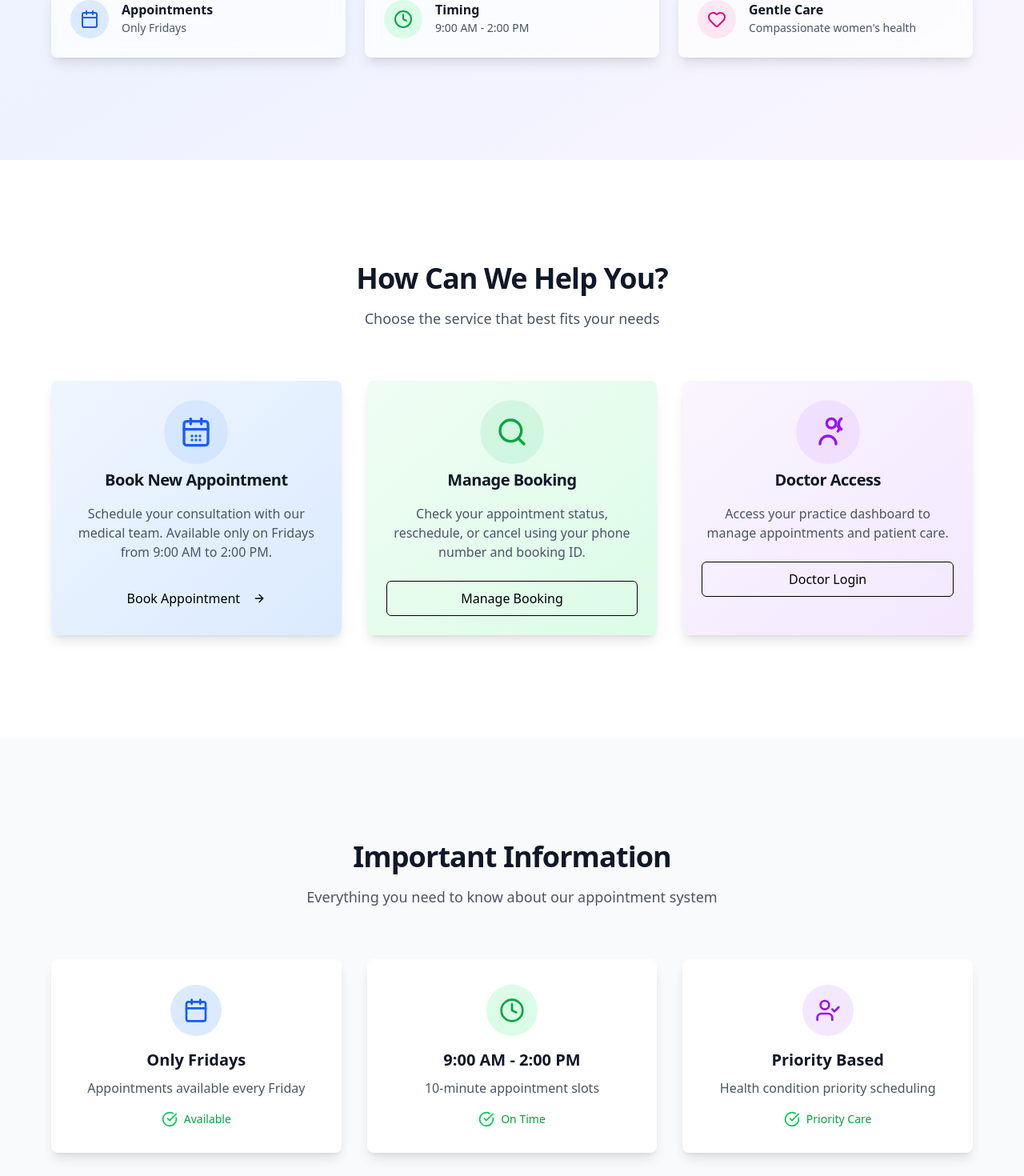
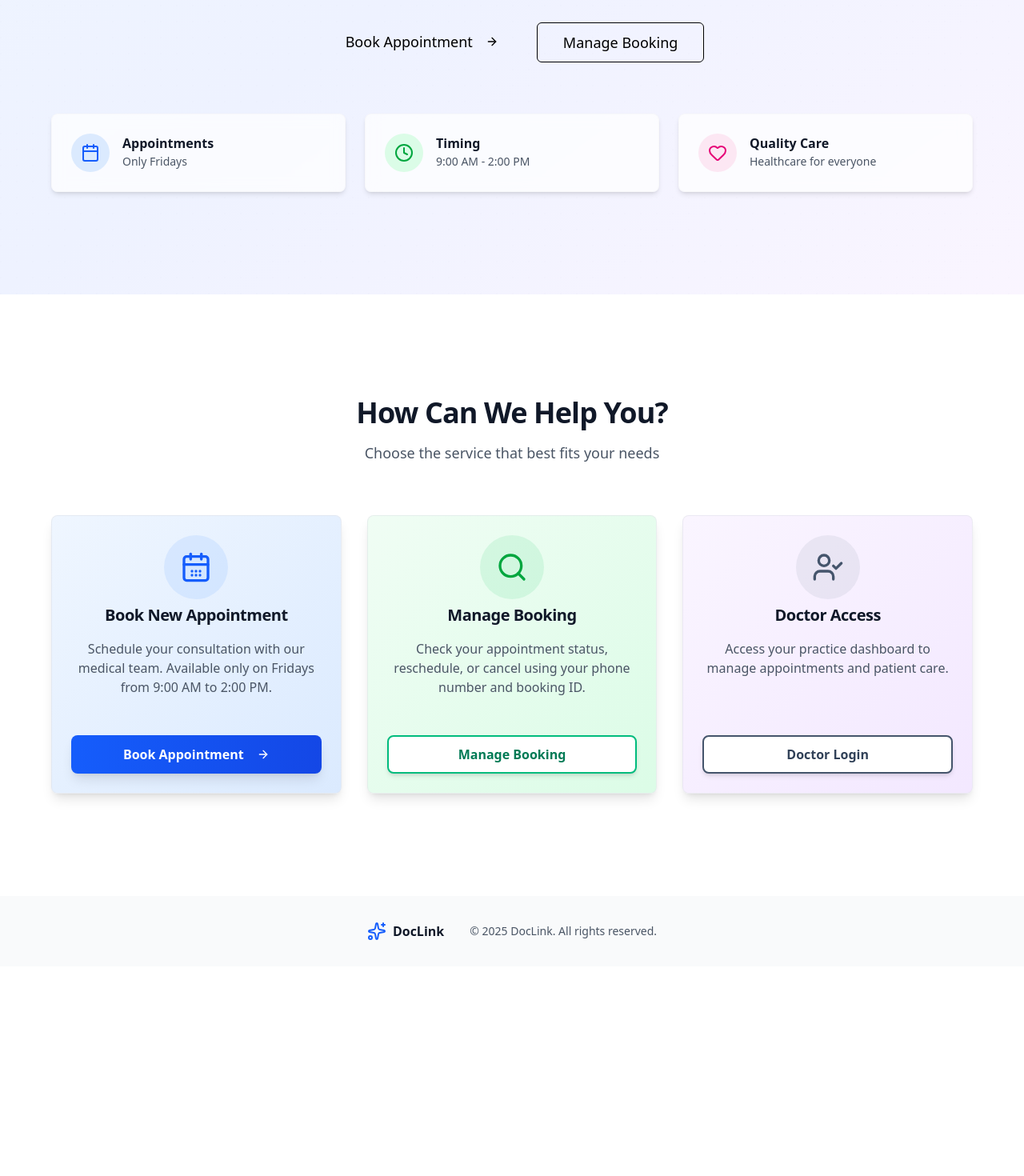
Before and after one commit to KOORUMAHEY/DocLink, a Next.js app: page / in a window 1280 px wide. Shown: the part 638-2108 px from the top of the page at 80% size. After the commit the page ends 1846 px from the top, so only its background shows below. Built offline with nearby package versions, Linux system fonts and the light colour scheme.

Commit message:
feat: Enhance UI components and improve localization strings for better user experience

```diff
--- a/src/app/page.jsx
+++ b/src/app/page.jsx
@@ -4,13 +4,12 @@
 import { Button } from '@/components/ui/button';
 import { Card, CardContent, CardDescription, CardHeader, CardTitle } from '@/components/ui/card';
 import { Badge } from '@/components/ui/badge';
-import { Separator } from '@/components/ui/separator';
 import { Calendar, Clock, Heart, Sparkles, UserCheck, ArrowRight, CheckCircle } from 'lucide-react';
 import Link from 'next/link';
 import { IconBookAppointment } from '@/components/icons/icon-book-appointment';
 import { IconManageBooking } from '@/components/icons/icon-manage-booking';
-import { IconDoctorAccess } from '@/components/icons/icon-doctor-access';
 import { useI18n } from '@/context/i18n';
+
 
 
 export default function Home() {
@@ -22,14 +21,14 @@ export default function Home() {
         <div className="absolute inset-0 bg-grid-pattern opacity-5"></div>
         <div className="container relative mx-auto max-w-6xl">
           <div className="mx-auto max-w-4xl text-center">
-            <Badge variant="secondary" className="mb-4 px-3 py-1 text-xs sm:px-4 sm:py-2 sm:text-sm">
-              <Sparkles className="mr-1 h-3 w-3 sm:mr-2 sm:h-4 sm:w-4" />
+            <Badge variant="secondary" className="mb-6 px-4 py-2 text-sm font-medium tracking-wide uppercase">
+              <Sparkles className="mr-2 h-4 w-4" />
               DocLink Healthcare
             </Badge>
-            <h1 className="mb-4 text-3xl font-bold tracking-tight text-gray-900 sm:text-5xl md:text-6xl lg:text-7xl leading-tight px-2">
+            <h1 className="mb-6 text-4xl font-extrabold tracking-tight text-gray-900 sm:text-6xl md:text-7xl lg:text-8xl leading-[1.1] px-2">
               {t('home.hero.title')}
             </h1>
-            <p className="mx-auto mb-6 max-w-2xl text-base text-gray-600 sm:text-lg md:text-xl leading-relaxed px-2">
+            <p className="mx-auto mb-8 max-w-3xl text-lg text-gray-700 sm:text-xl md:text-2xl leading-relaxed font-light px-2">
               {t('home.hero.subtitle')}
             </p>
             <div className="flex flex-col gap-3 sm:flex-row sm:justify-center sm:gap-4 px-4">
@@ -49,7 +48,7 @@ export default function Home() {
 
           {/* Feature Highlights */}
           <div className="mt-12 grid grid-cols-1 gap-4 sm:mt-16 sm:grid-cols-3 sm:gap-6">
-            <Card className="border-0 bg-white/70 backdrop-blur-sm shadow-lg transition-all hover:shadow-xl hover:scale-105">
+            <Card className="border border-gray-100/50 bg-white/70 backdrop-blur-sm shadow-md hover:shadow-lg transition-all duration-300 hover:scale-[1.02] hover:-translate-y-1">
               <CardContent className="p-4 sm:p-6">
                 <div className="flex items-center space-x-3 sm:space-x-4">
                   <div className="flex h-10 w-10 items-center justify-center rounded-full bg-blue-100 sm:h-12 sm:w-12">
@@ -62,7 +61,7 @@ export default function Home() {
                 </div>
               </CardContent>
             </Card>
-            <Card className="border-0 bg-white/70 backdrop-blur-sm shadow-lg transition-all hover:shadow-xl hover:scale-105">
+            <Card className="border border-gray-100/50 bg-white/70 backdrop-blur-sm shadow-md hover:shadow-lg transition-all duration-300 hover:scale-[1.02] hover:-translate-y-1">
               <CardContent className="p-4 sm:p-6">
                 <div className="flex items-center space-x-3 sm:space-x-4">
                   <div className="flex h-10 w-10 items-center justify-center rounded-full bg-green-100 sm:h-12 sm:w-12">
@@ -75,7 +74,7 @@ export default function Home() {
                 </div>
               </CardContent>
             </Card>
-            <Card className="border-0 bg-white/70 backdrop-blur-sm shadow-lg transition-all hover:shadow-xl hover:scale-105">
+            <Card className="border border-gray-100/50 bg-white/70 backdrop-blur-sm shadow-md hover:shadow-lg transition-all duration-300 hover:scale-[1.02] hover:-translate-y-1">
               <CardContent className="p-4 sm:p-6">
                 <div className="flex items-center space-x-3 sm:space-x-4">
                   <div className="flex h-10 w-10 items-center justify-center rounded-full bg-pink-100 sm:h-12 sm:w-12">
@@ -104,7 +103,7 @@ export default function Home() {
             </p>
           </div>
           <div className="mt-8 grid grid-cols-1 gap-6 sm:mt-16 sm:grid-cols-3 sm:gap-8">
-            <Card className="group relative overflow-hidden border-0 bg-gradient-to-br from-blue-50 to-blue-100 shadow-lg transition-all hover:shadow-2xl hover:-translate-y-2">
+            <Card className="group relative overflow-hidden border border-gray-200/60 bg-gradient-to-br from-blue-50 to-blue-100 shadow-lg hover:shadow-2xl transition-all duration-500 hover:-translate-y-3 hover:scale-[1.02] flex flex-col">
               <CardHeader className="pb-3 sm:pb-4">
                 <div className="mx-auto flex h-16 w-16 items-center justify-center rounded-full bg-blue-500/10 group-hover:bg-blue-500/20 transition-colors sm:h-20 sm:w-20">
                   <IconBookAppointment className="h-8 w-8 text-blue-600 sm:h-10 sm:w-10" />
@@ -113,20 +112,22 @@ export default function Home() {
                   {t('home.actions.book.title')}
                 </CardTitle>
               </CardHeader>
-              <CardContent className="text-center px-4 sm:px-6">
-                <CardDescription className="mb-4 text-gray-600 text-sm sm:mb-6 sm:text-base">
+              <CardContent className="text-center px-4 sm:px-6 flex-grow">
+                <CardDescription className="text-gray-600 text-sm sm:text-base">
                   {t('home.actions.book.description')}
                 </CardDescription>
-                <Button asChild className="w-full py-3 text-sm sm:py-2 sm:text-base min-h-[44px] touch-manipulation">
-                  <Link href="/appointments/book">
-                    {t('home.actions.book.button')}
-                    <ArrowRight className="ml-2 h-3 w-3 sm:h-4 sm:w-4" />
+              </CardContent>
+              <div className="p-4 sm:p-6 pt-0">
+                <Button asChild className="w-full py-3 px-6 text-sm sm:py-3 sm:text-base min-h-[48px] touch-manipulation bg-gradient-to-r from-blue-600 to-blue-700 hover:from-blue-700 hover:to-blue-800 text-white font-semibold rounded-lg shadow-lg hover:shadow-xl transition-all duration-300 transform hover:scale-105 border-0">
+                  <Link href="/appointments/book" className="flex items-center justify-center space-x-2">
+                    <span>{t('home.actions.book.button')}</span>
+                    <ArrowRight className="h-4 w-4 transition-transform group-hover:translate-x-1" />
                   </Link>
                 </Button>
-              </CardContent>
+              </div>
             </Card>
 
-            <Card className="group relative overflow-hidden border-0 bg-gradient-to-br from-green-50 to-green-100 shadow-lg transition-all hover:shadow-2xl hover:-translate-y-2">
+            <Card className="group relative overflow-hidden border border-gray-200/60 bg-gradient-to-br from-green-50 to-green-100 shadow-lg hover:shadow-2xl transition-all duration-500 hover:-translate-y-3 hover:scale-[1.02] flex flex-col">
               <CardHeader className="pb-3 sm:pb-4">
                 <div className="mx-auto flex h-16 w-16 items-center justify-center rounded-full bg-green-500/10 group-hover:bg-green-500/20 transition-colors sm:h-20 sm:w-20">
                   <IconManageBooking className="h-8 w-8 text-green-600 sm:h-10 sm:w-10" />
@@ -135,102 +136,41 @@ export default function Home() {
                   {t('home.actions.manage.title')}
                 </CardTitle>
               </CardHeader>
-              <CardContent className="text-center px-4 sm:px-6">
-                <CardDescription className="mb-4 text-gray-600 text-sm sm:mb-6 sm:text-base">
+              <CardContent className="text-center px-4 sm:px-6 flex-grow">
+                <CardDescription className="text-gray-600 text-sm sm:text-base">
                   {t('home.actions.manage.description')}
                 </CardDescription>
-                <Button asChild variant="outline" className="w-full py-3 text-sm sm:py-2 sm:text-base min-h-[44px] touch-manipulation">
-                  <Link href="/appointments">
-                    {t('home.actions.manage.button')}
+              </CardContent>
+              <div className="p-4 sm:p-6 pt-0">
+                <Button asChild variant="outline" className="w-full py-3 px-6 text-sm sm:py-3 sm:text-base min-h-[48px] touch-manipulation border-2 border-emerald-500 text-emerald-700 hover:bg-emerald-500 hover:text-white font-semibold rounded-lg shadow-md hover:shadow-lg transition-all duration-300 transform hover:scale-105 bg-white hover:border-emerald-500">
+                  <Link href="/appointments" className="flex items-center justify-center">
+                    <span>{t('home.actions.manage.button')}</span>
                   </Link>
                 </Button>
-              </CardContent>
+              </div>
             </Card>
 
-            <Card className="group relative overflow-hidden border-0 bg-gradient-to-br from-purple-50 to-purple-100 shadow-lg transition-all hover:shadow-2xl hover:-translate-y-2">
+            <Card className="group relative overflow-hidden border border-gray-200/60 bg-gradient-to-br from-purple-50 to-purple-100 shadow-lg hover:shadow-2xl transition-all duration-500 hover:-translate-y-3 hover:scale-[1.02] flex flex-col">
               <CardHeader className="pb-3 sm:pb-4">
-                <div className="mx-auto flex h-16 w-16 items-center justify-center rounded-full bg-purple-500/10 group-hover:bg-purple-500/20 transition-colors sm:h-20 sm:w-20">
-                  <IconDoctorAccess className="h-8 w-8 text-purple-600 sm:h-10 sm:w-10" />
+                <div className="mx-auto flex h-16 w-16 items-center justify-center rounded-full bg-slate-500/10 group-hover:bg-slate-500/20 transition-colors sm:h-20 sm:w-20">
+                  <UserCheck className="h-8 w-8 text-slate-600 sm:h-10 sm:w-10" />
                 </div>
                 <CardTitle className="text-center text-lg text-gray-900 sm:text-xl">
                   {t('home.actions.doctor.title')}
                 </CardTitle>
               </CardHeader>
-              <CardContent className="text-center px-4 sm:px-6">
-                <CardDescription className="mb-4 text-gray-600 text-sm sm:mb-6 sm:text-base">
+              <CardContent className="text-center px-4 sm:px-6 flex-grow">
+                <CardDescription className="text-gray-600 text-sm sm:text-base">
                   {t('home.actions.doctor.description')}
                 </CardDescription>
-                <Button asChild variant="outline" className="w-full py-3 text-sm sm:py-2 sm:text-base min-h-[44px] touch-manipulation">
-                  <Link href="/login">
-                    {t('home.actions.doctor.button')}
+              </CardContent>
+              <div className="p-4 sm:p-6 pt-0">
+                <Button asChild variant="outline" className="w-full py-3 px-6 text-sm sm:py-3 sm:text-base min-h-[48px] touch-manipulation border-2 border-slate-600 text-slate-700 hover:bg-slate-600 hover:text-white font-semibold rounded-lg shadow-md hover:shadow-lg transition-all duration-300 transform hover:scale-105 bg-white hover:border-slate-600">
+                  <Link href="/login" className="flex items-center justify-center">
+                    <span>{t('home.actions.doctor.button')}</span>
                   </Link>
                 </Button>
-              </CardContent>
-            </Card>
-          </div>
-        </div>
-      </section>
-
-      <Separator />
-
-      {/* Important Information Section */}
-      <section className="bg-gray-50 py-12 px-4 sm:py-20 md:py-32">
-        <div className="container mx-auto max-w-6xl">
-          <div className="mx-auto max-w-2xl text-center">
-            <h2 className="mb-3 text-2xl font-bold tracking-tight text-gray-900 sm:mb-4 sm:text-3xl md:text-4xl">
-              {t('home.info.title')}
-            </h2>
-            <p className="text-base text-gray-600 sm:text-lg">
-              Everything you need to know about our appointment system
-            </p>
-          </div>
-          <div className="mt-8 grid grid-cols-1 gap-6 sm:mt-16 sm:grid-cols-3 sm:gap-8">
-            <Card className="border-0 bg-white shadow-lg transition-all hover:shadow-xl">
-              <CardContent className="p-6 text-center sm:p-8">
-                <div className="mx-auto mb-3 flex h-12 w-12 items-center justify-center rounded-full bg-blue-100 sm:mb-4 sm:h-16 sm:w-16">
-                  <Calendar className="h-6 w-6 text-blue-600 sm:h-8 sm:w-8" />
-                </div>
-                <h3 className="mb-2 text-lg font-semibold text-gray-900 sm:text-xl">
-                  {t('home.info.fridays.title')}
-                </h3>
-                <p className="text-gray-600 text-sm sm:text-base leading-relaxed">{t('home.info.fridays.description')}</p>
-                <div className="mt-3 flex items-center justify-center space-x-2 sm:mt-4">
-                  <CheckCircle className="h-4 w-4 text-green-500 sm:h-5 sm:w-5" />
-                  <span className="text-xs font-medium text-green-600 sm:text-sm">Available</span>
-                </div>
-              </CardContent>
-            </Card>
-
-            <Card className="border-0 bg-white shadow-lg transition-all hover:shadow-xl">
-              <CardContent className="p-6 text-center sm:p-8">
-                <div className="mx-auto mb-3 flex h-12 w-12 items-center justify-center rounded-full bg-green-100 sm:mb-4 sm:h-16 sm:w-16">
-                  <Clock className="h-6 w-6 text-green-600 sm:h-8 sm:w-8" />
-                </div>
-                <h3 className="mb-2 text-lg font-semibold text-gray-900 sm:text-xl">
-                  {t('home.info.timing.title')}
-                </h3>
-                <p className="text-gray-600 text-sm sm:text-base leading-relaxed">{t('home.info.timing.description')}</p>
-                <div className="mt-3 flex items-center justify-center space-x-2 sm:mt-4">
-                  <CheckCircle className="h-4 w-4 text-green-500 sm:h-5 sm:w-5" />
-                  <span className="text-xs font-medium text-green-600 sm:text-sm">On Time</span>
-                </div>
-              </CardContent>
-            </Card>
-
-            <Card className="border-0 bg-white shadow-lg transition-all hover:shadow-xl">
-              <CardContent className="p-6 text-center sm:p-8">
-                <div className="mx-auto mb-3 flex h-12 w-12 items-center justify-center rounded-full bg-purple-100 sm:mb-4 sm:h-16 sm:w-16">
-                  <UserCheck className="h-6 w-6 text-purple-600 sm:h-8 sm:w-8" />
-                </div>
-                <h3 className="mb-2 text-lg font-semibold text-gray-900 sm:text-xl">
-                  {t('home.info.priority.title')}
-                </h3>
-                <p className="text-gray-600 text-sm sm:text-base leading-relaxed">{t('home.info.priority.description')}</p>
-                <div className="mt-3 flex items-center justify-center space-x-2 sm:mt-4">
-                  <CheckCircle className="h-4 w-4 text-green-500 sm:h-5 sm:w-5" />
-                  <span className="text-xs font-medium text-green-600 sm:text-sm">Priority Care</span>
-                </div>
-              </CardContent>
+              </div>
             </Card>
           </div>
         </div>
--- a/src/components/layout/footer.jsx
+++ b/src/components/layout/footer.jsx
@@ -4,15 +4,15 @@ import { Sparkles } from 'lucide-react';
 
 export function Footer() {
   return (
-    <footer className="border-t bg-secondary">
+    <footer className="bg-gray-50">
       <div className="container py-8">
-        <div className="flex flex-col items-center justify-between gap-6 sm:flex-row">
+        <div className="flex flex-col items-center gap-4 sm:flex-row sm:justify-center sm:gap-8">
           <div className="flex items-center space-x-2">
-            <Sparkles className="h-6 w-6 text-primary" />
-            <Link href="/" className="font-bold">JIPMER</Link>
+            <Sparkles className="h-6 w-6 text-blue-600" />
+            <Link href="/" className="font-bold text-gray-900">DocLink</Link>
           </div>
-          <p className="text-sm text-muted-foreground">
-            © {new Date().getFullYear()} JIPMER. All rights reserved.
+          <p className="text-sm text-gray-600 text-center sm:text-left">
+            © {new Date().getFullYear()} DocLink. All rights reserved.
           </p>
         </div>
       </div>
--- a/src/components/ui/sidebar.jsx
+++ b/src/components/ui/sidebar.jsx
@@ -10,7 +10,7 @@ import { cn } from "@/lib/utils"
 import { Button } from "@/components/ui/button"
 import { Input } from "@/components/ui/input"
 import { Separator } from "@/components/ui/separator"
-import { Sheet, SheetContent } from "@/components/ui/sheet"
+import { Sheet, SheetContent, SheetTitle } from "@/components/ui/sheet"
 import { Skeleton } from "@/components/ui/skeleton"
 import {
   Tooltip,
@@ -182,6 +182,7 @@ const Sidebar = React.forwardRef(
             }
             side={side}
           >
+            <SheetTitle className="sr-only">Sidebar Navigation</SheetTitle>
             <div className="flex h-full w-full flex-col">{children}</div>
           </SheetContent>
         </Sheet>
--- a/src/locales/en.json
+++ b/src/locales/en.json
@@ -22,8 +22,8 @@
                 "description": "9:00 AM - 2:00 PM"
             },
             "care": {
-                "title": "Gentle Care",
-                "description": "Compassionate women's health"
+                "title": "Quality Care",
+                "description": "Healthcare for everyone"
             }
         },
         "actions": {
--- a/src/locales/hi.json
+++ b/src/locales/hi.json
@@ -22,8 +22,8 @@
                 "description": "सुबह 9:00 बजे - दोपहर 2:00 बजे"
             },
             "care": {
-                "title": "कोमल देखभाल",
-                "description": "अनुकंपापूर्ण महिला स्वास्थ्य"
+                "title": "गुणवत्तापूर्ण देखभाल",
+                "description": "सभी के लिए स्वास्थ्य सेवा"
             }
         },
         "actions": {
--- a/src/locales/ta.json
+++ b/src/locales/ta.json
@@ -22,8 +22,8 @@
                 "description": "காலை 9:00 - மதியம் 2:00"
             },
             "care": {
-                "title": "மென்மையான பராமரிப்பு",
-                "description": "இரக்கமுள்ள பெண்கள் ஆரோக்கியம்"
+                "title": "தரமான பராமரிப்பு",
+                "description": "அனைவருக்கும் ஆரோக்கிய சேவை"
             }
         },
         "actions": {
```
Also changed, not shown: src/components/layout/navbar.jsx (+7 -16 lines).
